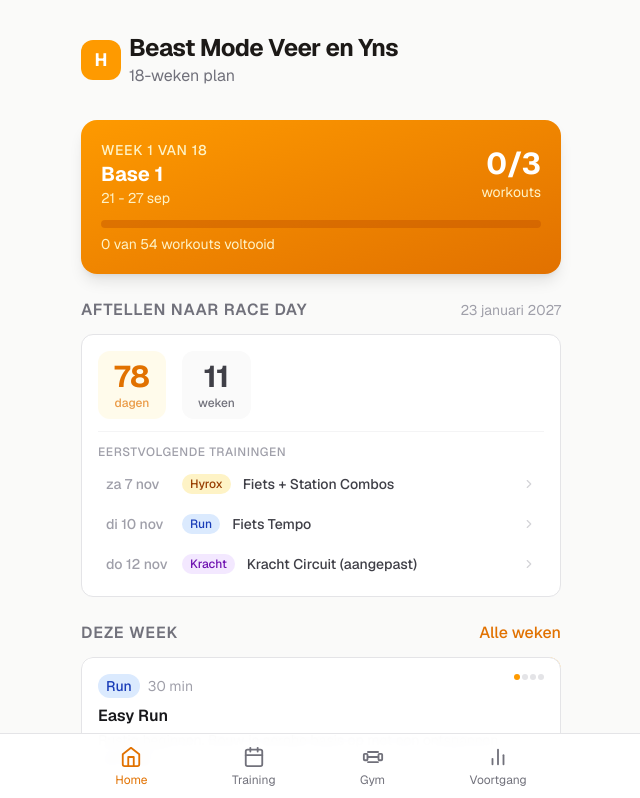
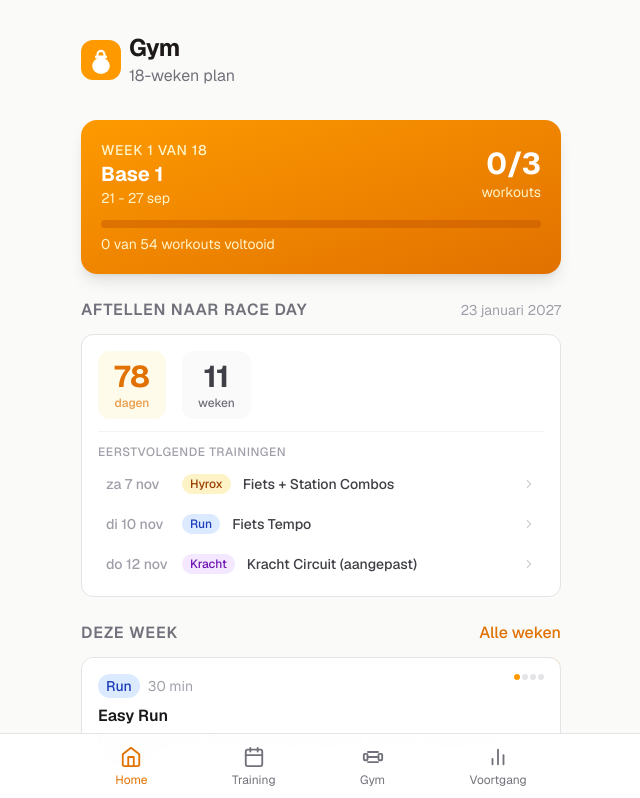
Before and after one commit to YnzovZ/Hyrox, a Next.js app: page / in a window 1280 px wide. Shown: the top 798 px of the page, without its empty margins (319-959 px from the left). Built offline with nearby package versions, Linux system fonts and the light colour scheme.

Commit message:
Rename app to Gym and replace icon with kettlebell
Co-Authored-By: Claude Opus 4.6 <noreply@anthropic.com>
Claude-Session: https://claude.ai/code/session_018e2h6BfZsCDT3gNT1QtYWg

```diff
--- a/src/app/layout.tsx
+++ b/src/app/layout.tsx
@@ -14,7 +14,7 @@ const geistMono = Geist_Mono({
 });
 
 export const metadata: Metadata = {
-  title: "Beast Mode Veer en Yns",
+  title: "Gym",
   description: "Je persoonlijke 18-weken Hyrox trainingsplan. Van basis tot race day.",
   manifest: "/manifest.json",
   icons: {
--- a/src/app/page.tsx
+++ b/src/app/page.tsx
@@ -106,11 +106,15 @@ export default function Home() {
     <main className="mx-auto max-w-lg px-4 pt-8 pb-12">
       <header className="mb-8">
         <div className="mb-1 flex items-center gap-2">
-          <div className="flex h-10 w-10 items-center justify-center rounded-xl bg-amber-500 text-lg font-bold text-white">
-            H
+          <div className="flex h-10 w-10 items-center justify-center rounded-xl bg-amber-500">
+            <svg width="22" height="28" viewBox="0 0 60 76" fill="none">
+              <path d="M20 28C20 8 40 8 40 28" stroke="white" strokeWidth="6" strokeLinecap="round" fill="none"/>
+              <rect x="14" y="26" width="32" height="8" rx="2" fill="white"/>
+              <ellipse cx="30" cy="54" rx="24" ry="22" fill="white"/>
+            </svg>
           </div>
           <div>
-            <h1 className="text-2xl font-bold tracking-tight">Beast Mode Veer en Yns</h1>
+            <h1 className="text-2xl font-bold tracking-tight">Gym</h1>
             <p className="text-base text-zinc-500 dark:text-zinc-400">18-weken plan</p>
           </div>
         </div>
```
Also changed, not shown: public/icon-192.png, public/icon-512.png, public/manifest.json.
